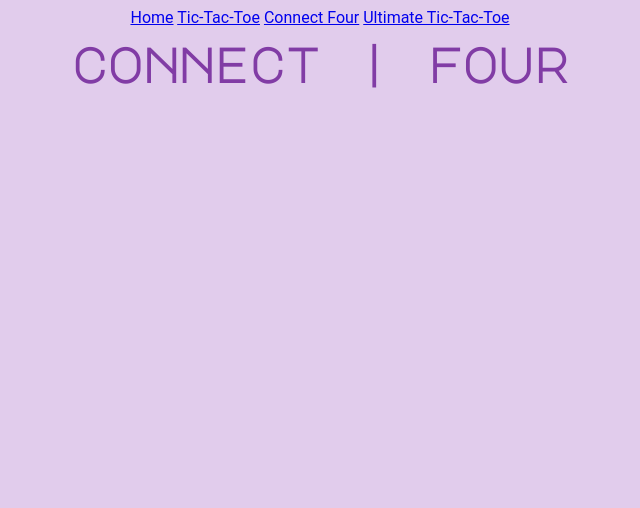
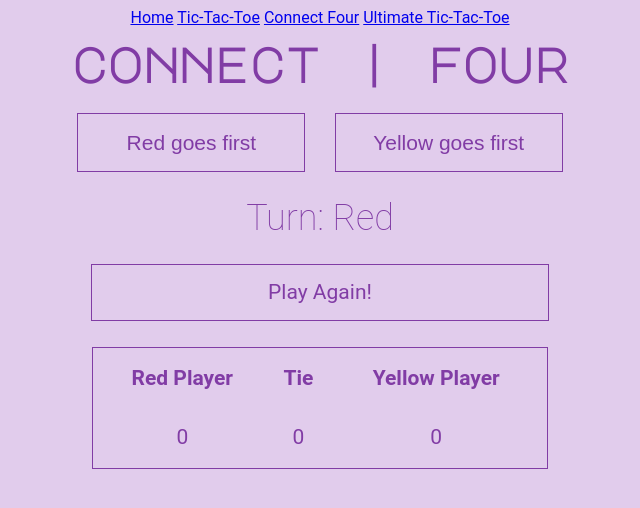
Before and after one commit to vfunez/pset-9, a plain HTML site: page connect-four.html in a window 1280 px wide. Shown: the whole page, without its empty margins (320-960 px from the left). Drawn offline with Linux system fonts and the light colour scheme.

Commit message:
connect-four & ultimate-tic-tac-toe basic html

```diff
--- a/connect-four.html
+++ b/connect-four.html
@@ -21,5 +21,27 @@
 
 		<h1>connect | four</h1>
 
+		<button id="x-button">Red goes first</button>
+		<button id="o-button">Yellow goes first</button>
+
+		<div class="container column">
+			<h2 id="switch">Turn: Red</h2>
+
+			<div id="reset-button">Play Again!</div>
+
+			<table id="keep-score">
+				<tr>
+					<th>Red Player</th>
+					<th>Tie</th>
+					<th>Yellow Player</th>
+				</tr>
+				<tr>
+					 <td id="x-score">0</td>
+					 <td id="tie-score">0</td>
+					 <td id="o-score">0</td>
+				</tr>
+			</table>
+
+		</div>
 		</body>
 		</html>
```
Also changed, not shown: ultimate-tic-tac-toe.html (+22 -0 lines).
